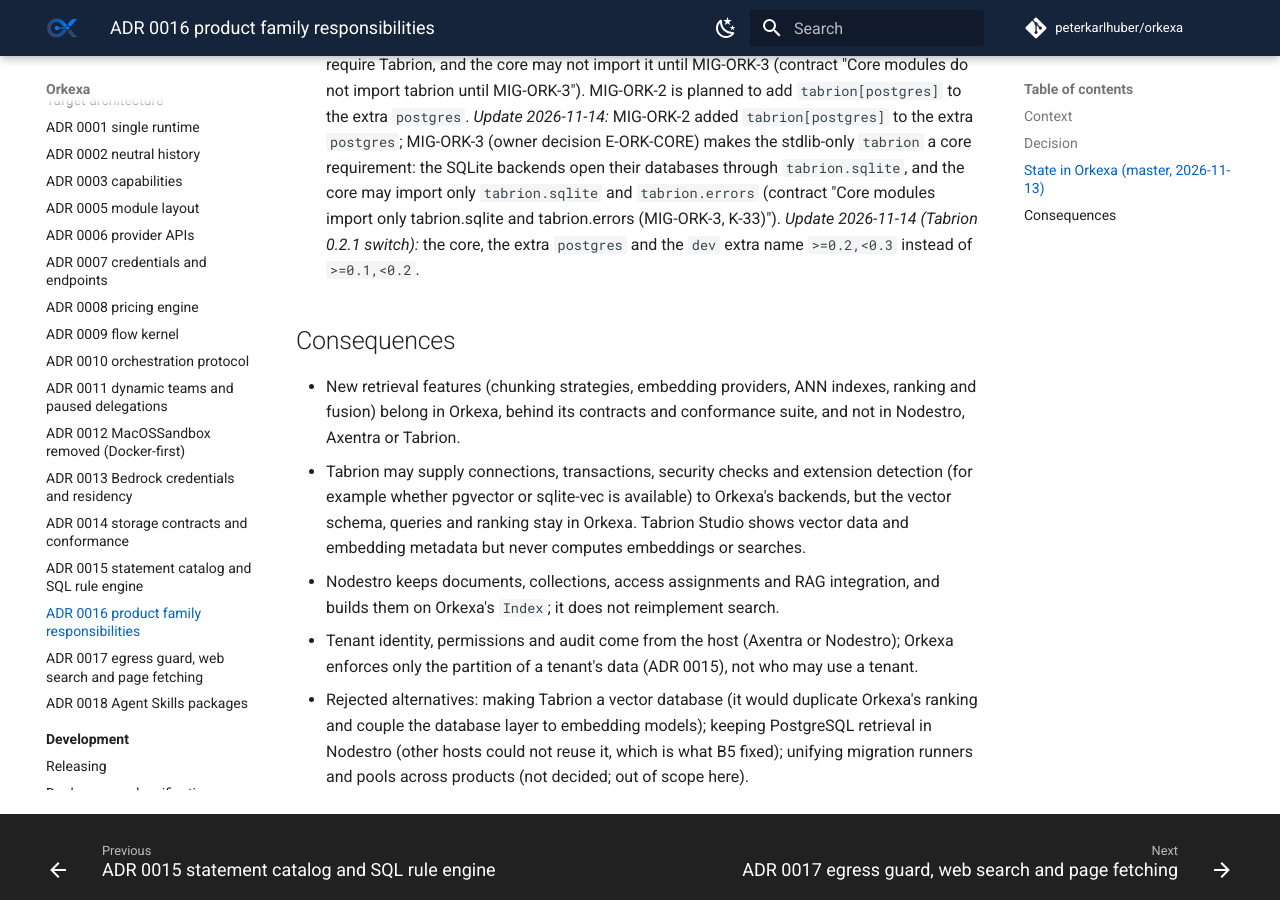
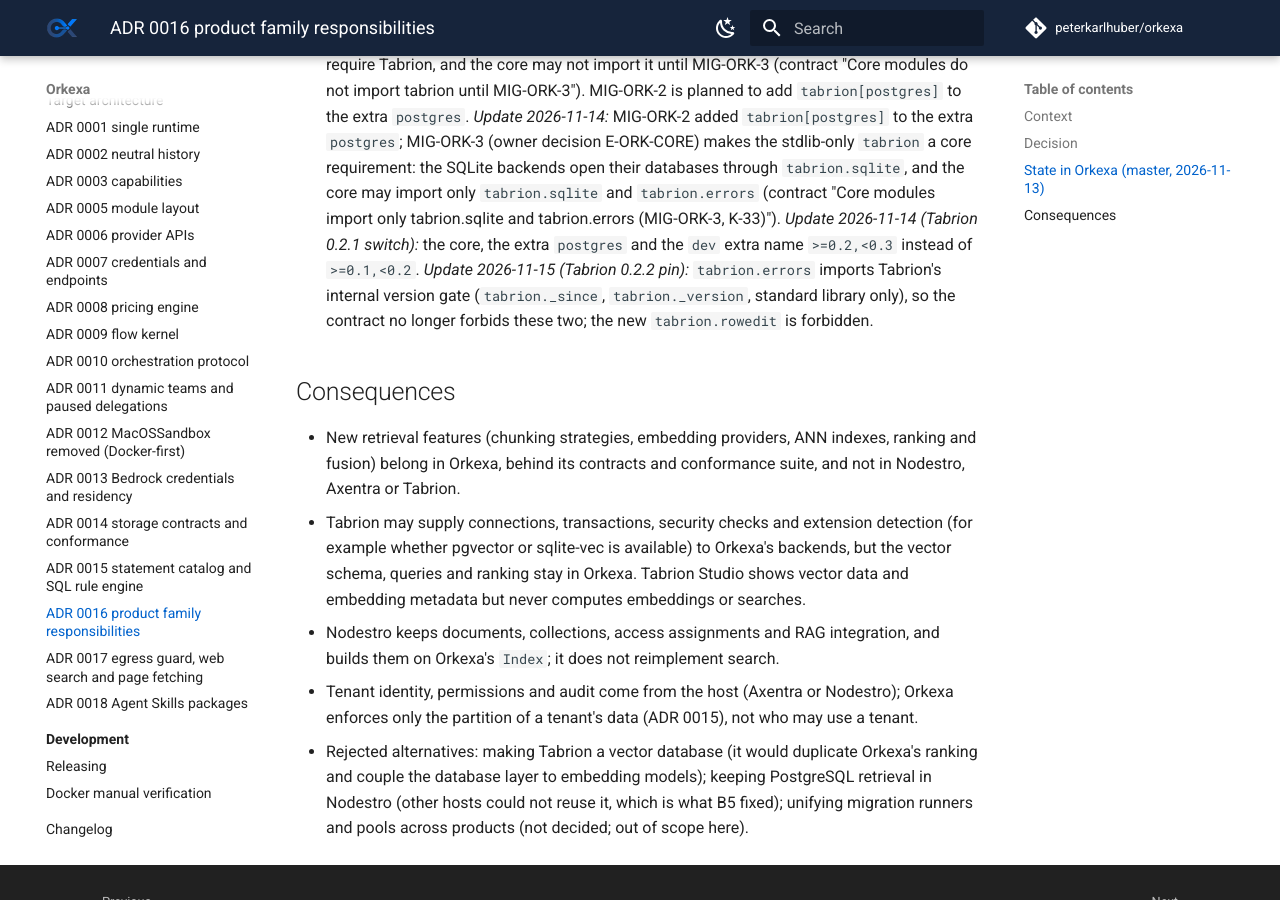
Before and after one commit to peterkarlhuber/orkexa, an MkDocs documentation site: the page built from docs/architecture/decisions/0016-product-family-responsibilities.md, in a window 1280 px wide and 900 px high, scrolled down 1867 px. Built offline with MkDocs 1.6.1 and Material for MkDocs 9.7.7, drawn with Linux system fonts in a browser that asks for light colours; comment, search, counter and statistics services are not loaded.

Commit message:
Pin the final Tabrion 0.2.2 (5bc690e)
Tabrion 0.2.2 (tabrion #83) carries security fixes in grant_runtime_role,
tabrion.check (TAB-PG-013/014) and tabrion.profilefile; Orkexa uses none
of them. The range stays >=0.2,<0.3.

- requirements/tabrion.txt, README and releasing.md pin
  5bc690e2de74a92cd44bb4522cf2533cc2c8d14f.
- test_tabrion_requirements: FINAL_TABRION_COMMITS adds 0.2.2; the probes
  follow the new pin. test_tabrion_source_check uses the new SHA.
- tabrion.errors imports Tabrion's internal version gate (tabrion._since,
  tabrion._version) since 0.2.2, which broke the core import contract.
  The contract no longer forbids those two and forbids the new
  tabrion.rowedit; test_forbidden_probe and test_core_without_extras
  follow. Private tabrion names in Orkexa's own code stay refused by
  scripts/check_tabrion_api.py.

Co-Authored-By: Claude Opus 5.5 <noreply@anthropic.com>
Claude-Session: https://claude.ai/code/session_011tY7TAans48GbZAuavtHPL

```diff
--- a/docs/architecture/decisions/0016-product-family-responsibilities.md
+++ b/docs/architecture/decisions/0016-product-family-responsibilities.md
@@ -61,6 +61,9 @@ Orkexa (`src/orkexa/backends/postgres/index.py`), and Nodestro adds only its pro
   through `tabrion.sqlite`, and the core may import only `tabrion.sqlite` and `tabrion.errors` (contract "Core
   modules import only tabrion.sqlite and tabrion.errors (MIG-ORK-3, K-33)"). *Update 2026-11-14 (Tabrion 0.2.1
   switch):* the core, the extra `postgres` and the `dev` extra name `>=0.2,<0.3` instead of `>=0.1,<0.2`.
+  *Update 2026-11-15 (Tabrion 0.2.2 pin):* `tabrion.errors` imports Tabrion's internal version gate
+  (`tabrion._since`, `tabrion._version`, standard library only), so the contract no longer forbids these two; the new
+  `tabrion.rowedit` is forbidden.
 
 ## Consequences
 
--- a/pyproject.toml
+++ b/pyproject.toml
@@ -523,19 +523,21 @@ source_modules = [
 ]
 # Every other part of tabrion (its package __init__ exports the SQLAlchemy layer lazily); the server layers
 # tabrion.postgres and tabrion._sa (tabrion's SQLAlchemy layer) stay behind the extras. A module added to tabrion
-# later is caught by tests/architecture/test_forbidden_probe.py, which lists tabrion's modules.
+# later is caught by tests/architecture/test_forbidden_probe.py, which lists tabrion's modules. Not forbidden: the
+# version gate tabrion._since and tabrion._version, which tabrion.errors imports since Tabrion 0.2.2 (standard
+# library only; scripts/check_tabrion_api.py still refuses a private tabrion name in Orkexa's own code).
 forbidden_modules = [
     "tabrion",
     "tabrion._deprecated",
     "tabrion._sa",
     "tabrion._sa.**",
-    "tabrion._version",
     "tabrion.check",
     "tabrion.config",
     "tabrion.migrations",
     "tabrion.postgres",
     "tabrion.postgres.**",
     "tabrion.profilefile",
+    "tabrion.rowedit",
     "tabrion.schema",
     "tabrion.sql",
     "tabrion.testing",
```
Also changed, not shown: CHANGELOG.md (+15 -0 lines), README.md (+1 -1 lines), docs/development/releasing.md (+1 -1 lines), 5 other files.
